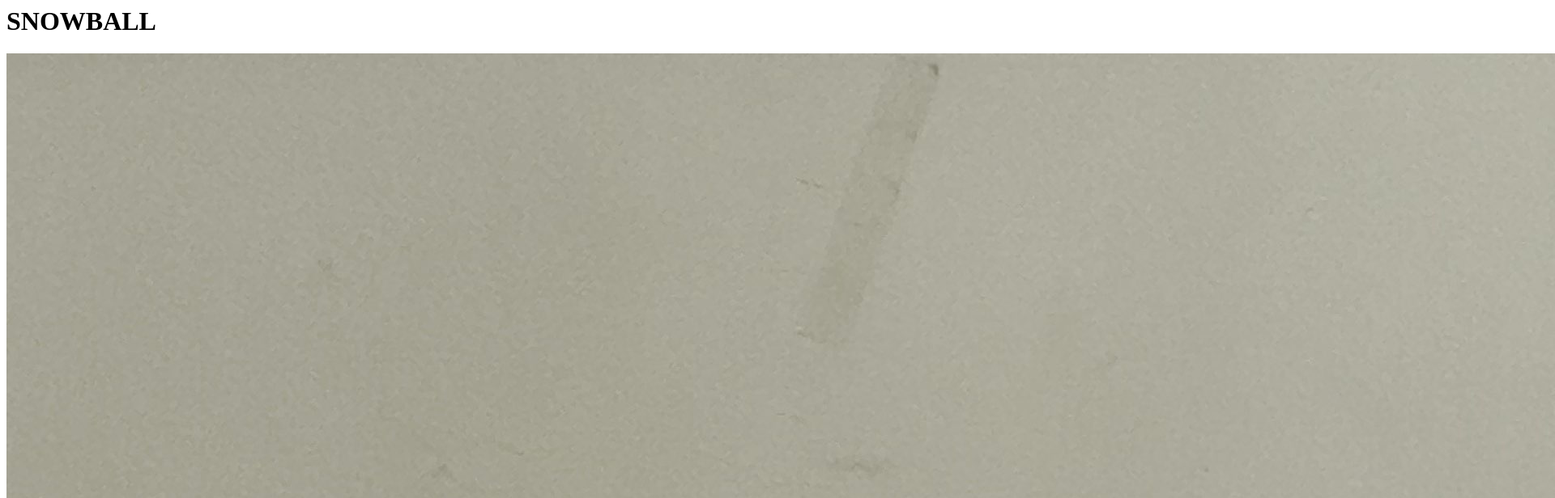
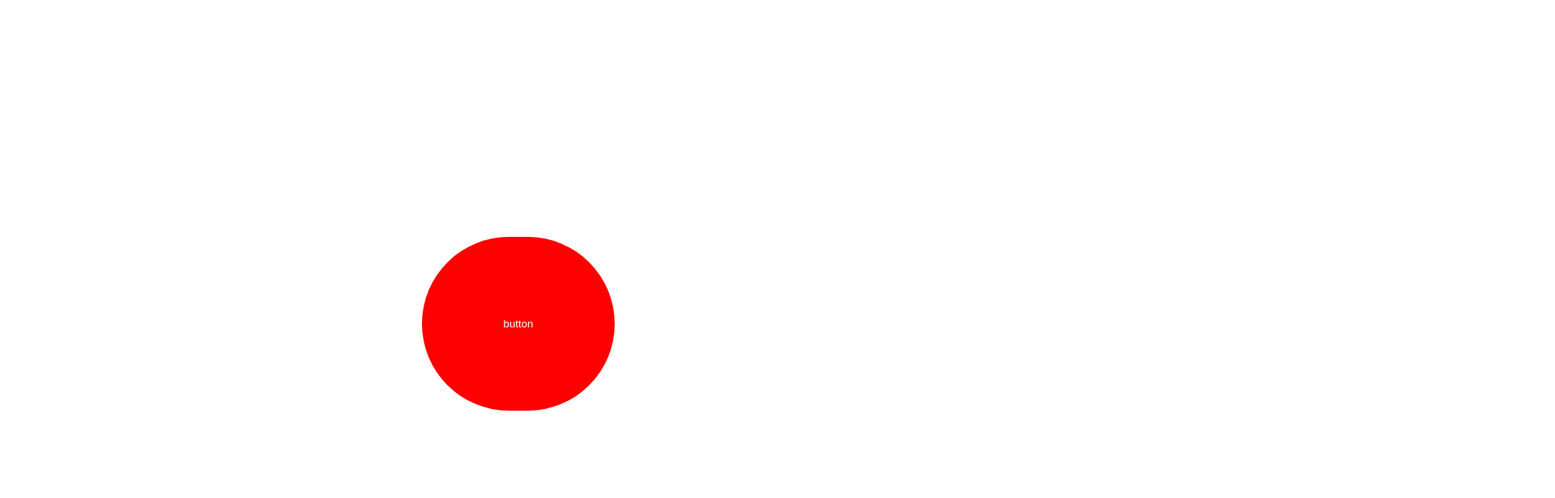
Before and after one commit to Huacked/Huacked.github.io, a plain HTML site: page index.html in a window 1280 px wide. Shown: the top 616 px of the page at 81% size, 1920 px wide, since content can reach past the window. Drawn offline with Linux system fonts and the light colour scheme.

Commit message:
Update index.html
button press move play funny sound

```diff
--- a/index.html
+++ b/index.html
@@ -1,10 +1,55 @@
-<html>
+<!DOCTYPE html>
+<html lang="en">
 <head>
-<meta http-equiv="Content-Type" content="text/html; charset=UTF-8">
-<title>Dog</title>
+    <meta charset="UTF-8">
+    <meta name="viewport" content="width=device-width, initial-scale=1.0">
+    <title>Button</title>
+    <style>
+        /* Center the button using Flexbox */
+        body {
+            display: flex;
+            align-items: center;
+            justify-content: center;
+            height: 100vh;
+            margin: 0;
+        }
+
+        /* Define the style for the red button */
+        .red-button {
+            background-color: red;
+            color: white;
+            padding:100px 100px;
+            border: none;
+            border-radius: 500px;
+            cursor: pointer;
+            position: absolute;
+        }
+    </style>
 </head>
 <body>
-    <H1>SNOWBALL</H1>
-    <img src="snowball.png">
+
+    <!-- Use the "red-button" class for the button element -->
+    <button class="red-button" onclick="RandomMoveyaysound()">button</button>
+
+    <!-- Add an audio element with the sound source -->
+    <audio id="yay" src="C:\Users\okayy\Documents\Leo Documents\HTML\funnyyay.mp3"audio>
+
+    <script>
+        function RandomMoveyaysound() {
+
+            var audio = document.getElementById('yay');
+            audio.play();
+            const button = document.querySelector('.red-button');
+            const maxWidth = window.innerWidth - button.clientWidth;
+            const maxHeight = window.innerHeight - button.clientHeight;
+
+            const randomX = Math.floor(Math.random() * maxWidth);
+            const randomY = Math.floor(Math.random() * maxHeight);
+
+            button.style.left = `${randomX}px`;
+            button.style.top = `${randomY}px`;
+        }
+    </script>
+
 </body>
 </html>
```
